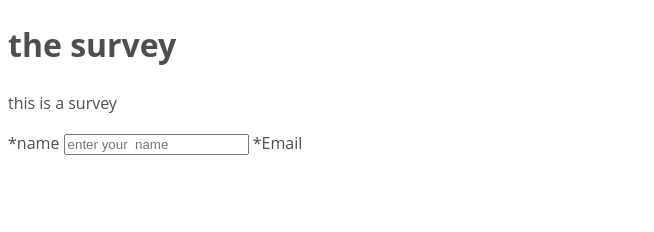
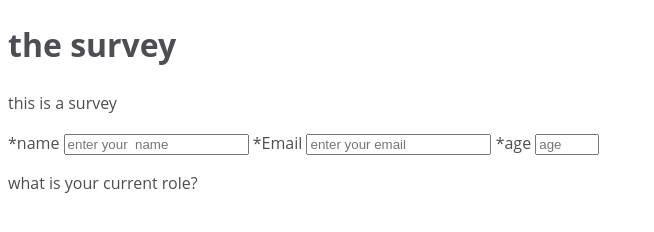
Before and after one commit to Cyiza2003/Cyizaandchester, a plain HTML site: page index.html in a window 1280 px wide. Shown: the whole page, without its empty margins (0-654 px from the left). Drawn offline with Linux system fonts and the light colour scheme.

Commit message:
my  second commit

```diff
--- a/index.html
+++ b/index.html
@@ -16,6 +16,11 @@
   <!-- put your div class in here-->
   <label id="name-label" for="name">*name</label>
   <input type="text" id="name" name="name" placeholder="enter your  name"/> <label id="email-label" for="email">*Email</label>
+  <input type="email" name="email" id="email" id="email" placeholder="enter your email" required/>
+  <label id="number-label" for="number">*age</label>
+  <input type="number" id="number" name="number" placeholder="age" min="1" max="125"required/>
+  <p>what  is  your current role?</p>
+
 
 </form>
 
```
